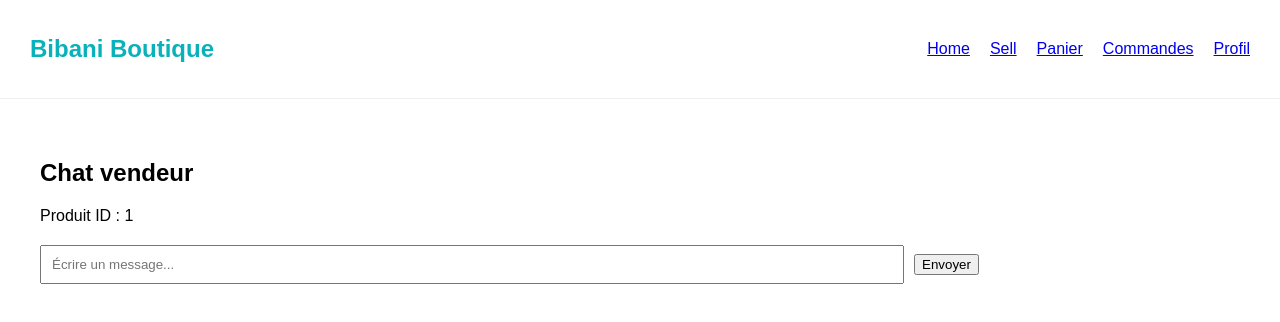
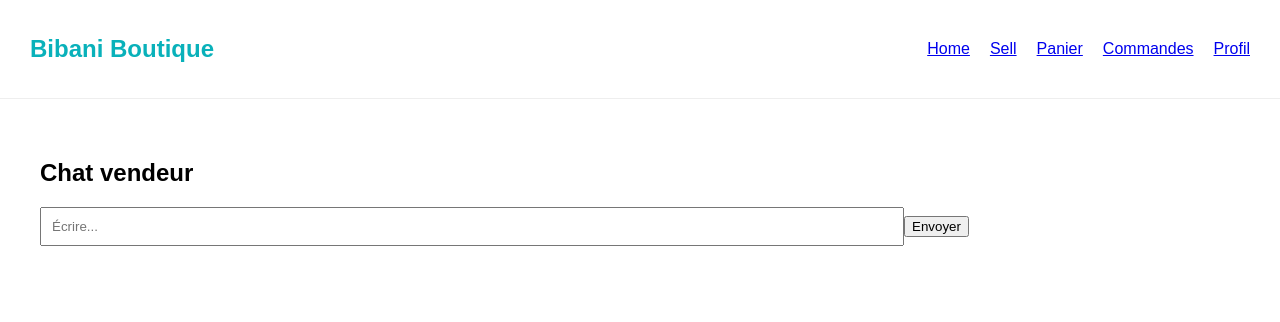
Before and after one commit to psakho922/vinted-web, a Next.js app: page /chat/1 in a window 1280 px wide. Shown: the top 322 px of the page. Built offline with nearby package versions, Linux system fonts and the light colour scheme.

Commit message:
Update page.tsx

```diff
--- a/src/app/chat/[productId]/page.tsx
+++ b/src/app/chat/[productId]/page.tsx
@@ -1,7 +1,7 @@
 "use client";
 
 import { useParams } from "next/navigation";
-import { useState } from "react";
+import { useEffect, useState } from "react";
 
 export default function ChatPage(){
 
@@ -9,13 +9,32 @@ export default function ChatPage(){
   const productId = params?.productId;
 
   const [message,setMessage] = useState("");
-  const [messages,setMessages] = useState<string[]>([]);
+  const [messages,setMessages] = useState<any[]>([]);
 
+  // 🔄 charger messages
+  useEffect(()=>{
+    const data = JSON.parse(localStorage.getItem("messages") || "[]");
+    setMessages(data.filter((m:any)=>m.productId === productId));
+  },[productId]);
+
+  // 📤 envoyer message
   const sendMessage = () => {
 
     if(!message) return;
 
-    setMessages([...messages,message]);
+    const newMessage = {
+      productId,
+      text: message,
+      date: new Date().toLocaleString()
+    };
+
+    let allMessages = JSON.parse(localStorage.getItem("messages") || "[]");
+
+    allMessages.push(newMessage);
+
+    localStorage.setItem("messages", JSON.stringify(allMessages));
+
+    setMessages([...messages,newMessage]);
     setMessage("");
   };
 
@@ -25,36 +44,25 @@ export default function ChatPage(){
 
       <h2>Chat vendeur</h2>
 
-      <p>Produit ID : {productId}</p>
-
-      {/* messages */}
-      <div style={{marginTop:"20px"}}>
-
       {messages.map((msg,index)=>(
-          <p key={index} style={{
+        <div key={index} style={{
           background:"#eee",
           padding:"10px",
           borderRadius:"10px",
           marginBottom:"10px"
         }}>
-            {msg}
-          </p>
+          <p>{msg.text}</p>
+          <small>{msg.date}</small>
+        </div>
       ))}
 
-      </div>
-
-      {/* input */}
       <div style={{marginTop:"20px"}}>
 
         <input
           value={message}
           onChange={(e)=>setMessage(e.target.value)}
-          placeholder="Écrire un message..."
-          style={{
-            padding:"10px",
-            width:"70%",
-            marginRight:"10px"
-          }}
+          placeholder="Écrire..."
+          style={{padding:"10px", width:"70%"}}
         />
 
         <button onClick={sendMessage}>
```
Lines whose indentation alone changed are shown as unchanged.
